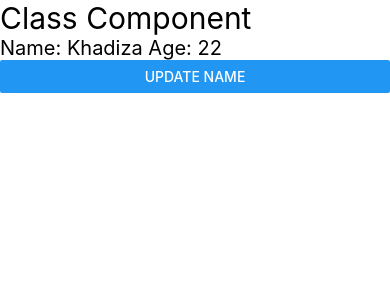
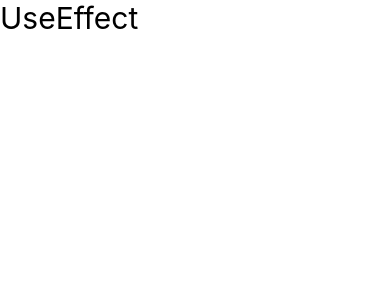
Before and after one commit to khadiza21/nativFirstApp, a React Native app: screen / in a window 390 px wide. Shown: the top 300 px of the page. Built offline with nearby package versions, Linux system fonts and the light colour scheme.

Commit message:
class base components  update compnents

```diff
--- a/App.jsx
+++ b/App.jsx
@@ -10,15 +10,16 @@ import { Text, View } from 'react-native';
 // import LoginForm from './src/components/LoginForm';
 // import ContactListScreen from './src/screens/ContactListScreen';
 //import Grid from './src/components/Grid';
-import ClassComponents from './src/components/ClassComponents';
+// import ClassComponents from './src/components/ClassComponents';
+import UseEffect from './src/components/UseEffect';
 ;
 const App = () => {
   return (
     <View style={{ flex: 1 }}>
+      <UseEffect />
 
-
-<ClassComponents />
-      {/* <Grid />
+      {/* <ClassComponents />
+      <Grid />
       <ContactListScreen />
      <LoginForm />
       <SectionListScreen />
--- /dev/null
+++ b/src/components/UseEffect.jsx
@@ -0,0 +1,12 @@
+import { View, Text } from 'react-native'
+import React from 'react'
+
+const UseEffect = () => {
+  return (
+    <View>
+      <Text style={{fontSize:30}}>UseEffect</Text>
+    </View>
+  )
+}
+
+export default UseEffect
```
